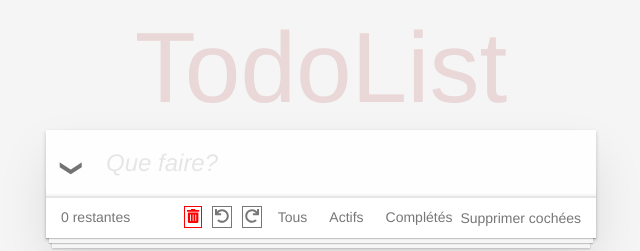
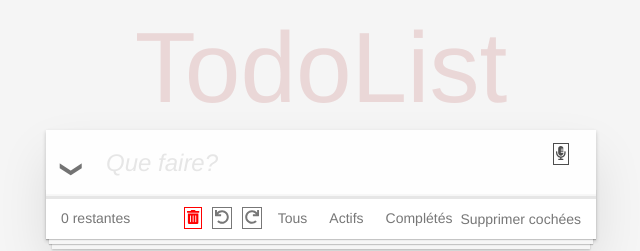
Before and after one commit to SrAdem/MIASHS_M2_WIC_2019_2020_AngularProject, an Angular app: page / in a window 1280 px wide. Shown: the top 251 px of the page, without its empty margins (319-959 px from the left). Built offline with nearby package versions, Linux system fonts and the light colour scheme.

Commit message:
un boutton + code pour la reconnaissance vocal

```diff
--- a/src/app/speech-recognition.service.ts
+++ b/src/app/speech-recognition.service.ts
@@ -16,7 +16,7 @@ export class SpeechRecognitionService {
   constructor(private zone: NgZone) { }
 
   record(): Observable<string> {
-
+    console.log("la");
     return Observable.create(observer => {
       const { webkitSpeechRecognition }: IWindow = <IWindow>(<any>window);
       this.speechRecogniton = new webkitSpeechRecognition();
--- a/src/app/todo-list/todo-list.component.css
+++ b/src/app/todo-list/todo-list.component.css
@@ -24,3 +24,11 @@
 .deleteAll {
     color: red;
 }
+
+.voiceButton {
+    position: absolute;
+    top: -52px;
+    right: -2px;
+    width: 50px;
+    height: 34px;
+}
--- a/src/app/todo-list/todo-list.component.html
+++ b/src/app/todo-list/todo-list.component.html
@@ -16,6 +16,13 @@
               placeholder = "Que faire?"
               autofocus />
     </form>
+    <section class="main">
+      <div class="voiceButton">
+        <button type="button" (click)="voice()">
+          <fa-icon class="faButton" [icon]="faMicro"></fa-icon>
+        </button>
+      </div>
+    </section>
   </header>
   <section class="main">
     <input  class="toggle-all"
--- a/src/app/todo-list/todo-list.component.ts
+++ b/src/app/todo-list/todo-list.component.ts
@@ -2,10 +2,12 @@ import {ChangeDetectionStrategy, Component, Input, OnInit, ViewChild, ElementRef
 import {TodoListData} from '../dataTypes/TodoListData';
 import {TodoItemData} from '../dataTypes/TodoItemData';
 import {TodoService} from '../todo.service';
+import { SpeechRecognitionService } from '../speech-recognition.service';
 
 import { faUndo } from '@fortawesome/free-solid-svg-icons';
 import { faRedo } from '@fortawesome/free-solid-svg-icons';
 import { faTrashAlt } from '@fortawesome/free-solid-svg-icons';
+import { faMicrophoneAlt } from '@fortawesome/free-solid-svg-icons';
 
 type FCT_FILTER_ITEMS = (item: TodoItemData) => boolean;
 
@@ -28,12 +30,14 @@ export class TodoListComponent implements OnInit {
   faUndo = faUndo;
   faRedo = faRedo;
   faTrash = faTrashAlt;
+  faMicro = faMicrophoneAlt;
 
   private _editTitle: boolean = false;
   private onlyCompleted: boolean = false;
   private onlyActives: boolean = false;
+  speechData: string = "";
 
-  constructor(private todoService: TodoService) {
+  constructor(private todoService: TodoService, private speechRecognitionService : SpeechRecognitionService) {
     todoService.getTodoListDataObserver().subscribe( tdl => this.data = tdl );
   }
 
@@ -118,4 +122,24 @@ export class TodoListComponent implements OnInit {
   redo() {
     this.todoService.redoItem();
   }
+
+  voice() {
+    this.speechRecognitionService.record()
+    .subscribe(
+      (value) =>  {
+        this.speechData = value;
+        console.log(value);
+      },
+      (err) => {
+        if (err.error == "no-speech") {
+          console.log("--restarting service--");
+          this.voice();
+        }
+      },
+      () => {
+        console.log("--comlete--");
+        this.voice();
+      }
+    );
+  }
 }
```
